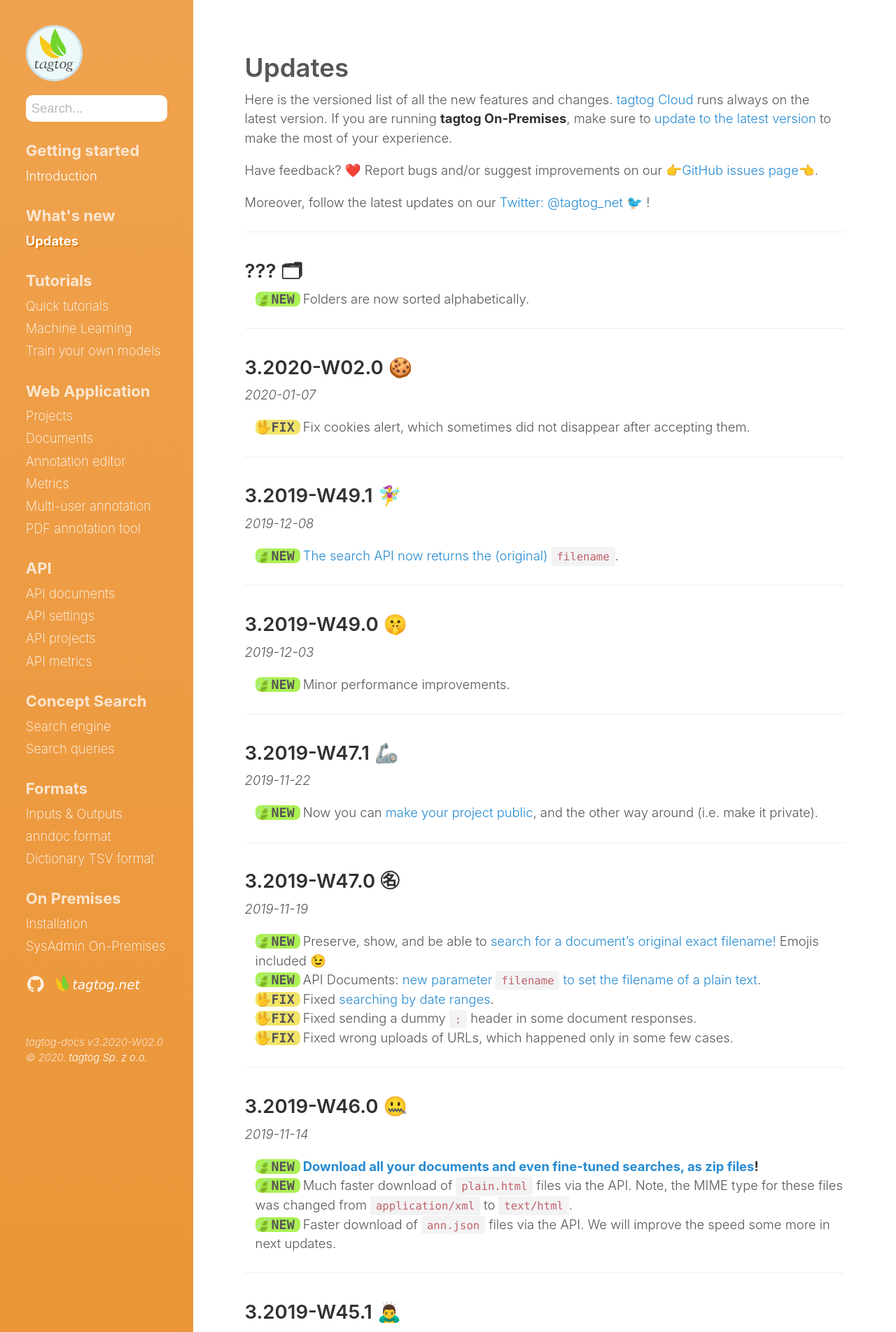
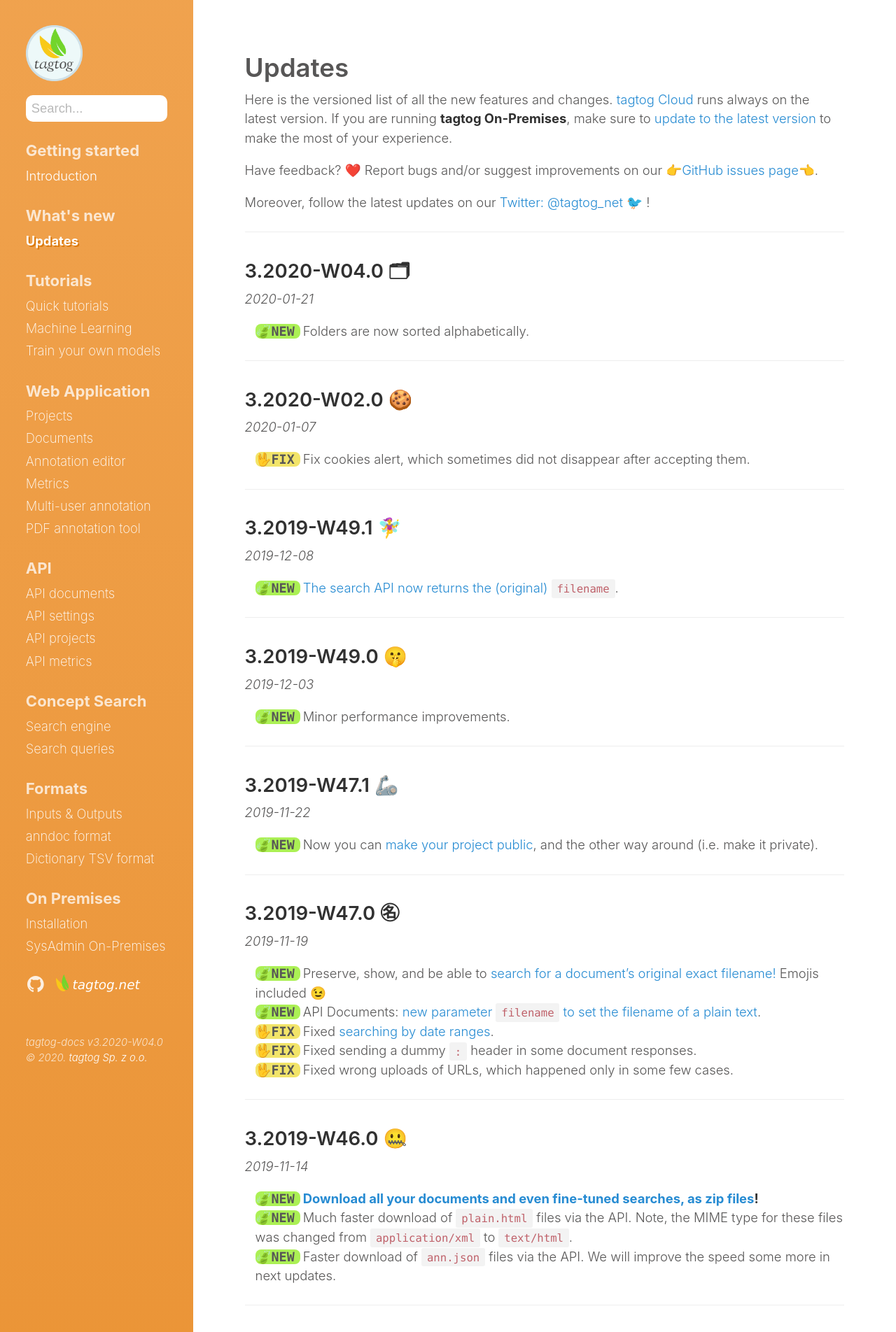
Before and after one commit to tagtogorg/tagtog-doc, a Jekyll site: the page built from updates.md, in a window 1280 px wide. Shown: the top 1904 px of the page at 70% size. Built offline with Jekyll 4.4.1, drawn with Linux system fonts in a browser that asks for light colours; nearby versions of some CDN libraries; emoji names are drawn with the system emoji font.

Commit message:
Bump version: 3.2020-W04.0 🗂

```diff
--- a/_config.yml
+++ b/_config.yml
@@ -71,7 +71,7 @@ plugins:
   - jemoji
 
 # Custom vars
-version: 3.2020-W02.0
+version: 3.2020-W04.0
 sidebar_home_link: true
 search_page: false
 # sidebar_blog_link:  '/blog'   # By default, your home page is your blog
--- a/updates.md
+++ b/updates.md
@@ -14,7 +14,8 @@ Moreover, follow the latest updates on our [Twitter: @tagtog_net 🐦](https://t
 
 ---
 
-## ??? 🗂
+## 3.2020-W04.0 🗂
+_2020-01-21_
 
 <ul class="updates">
   <li class="new"><span markdown="1">Folders are now sorted alphabetically.</span></li>
```
Also changed, not shown: 1 other file.
